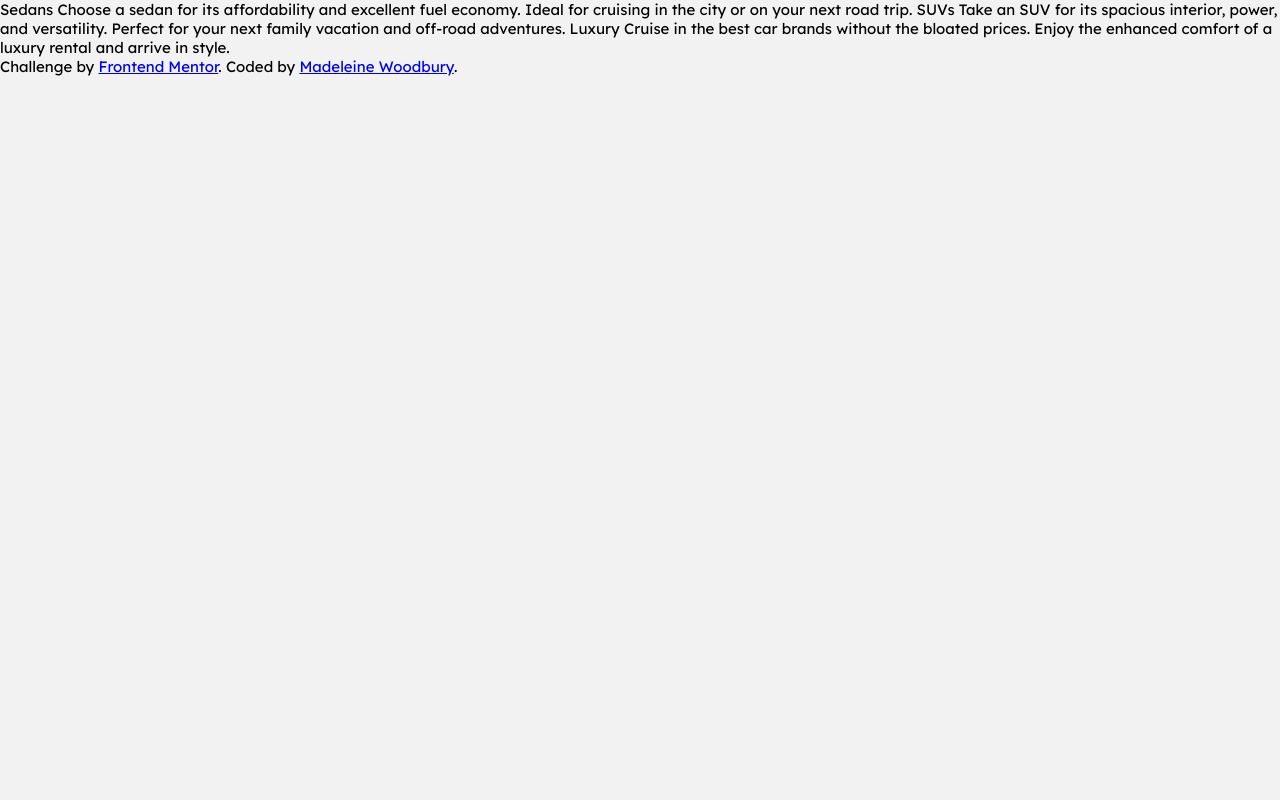
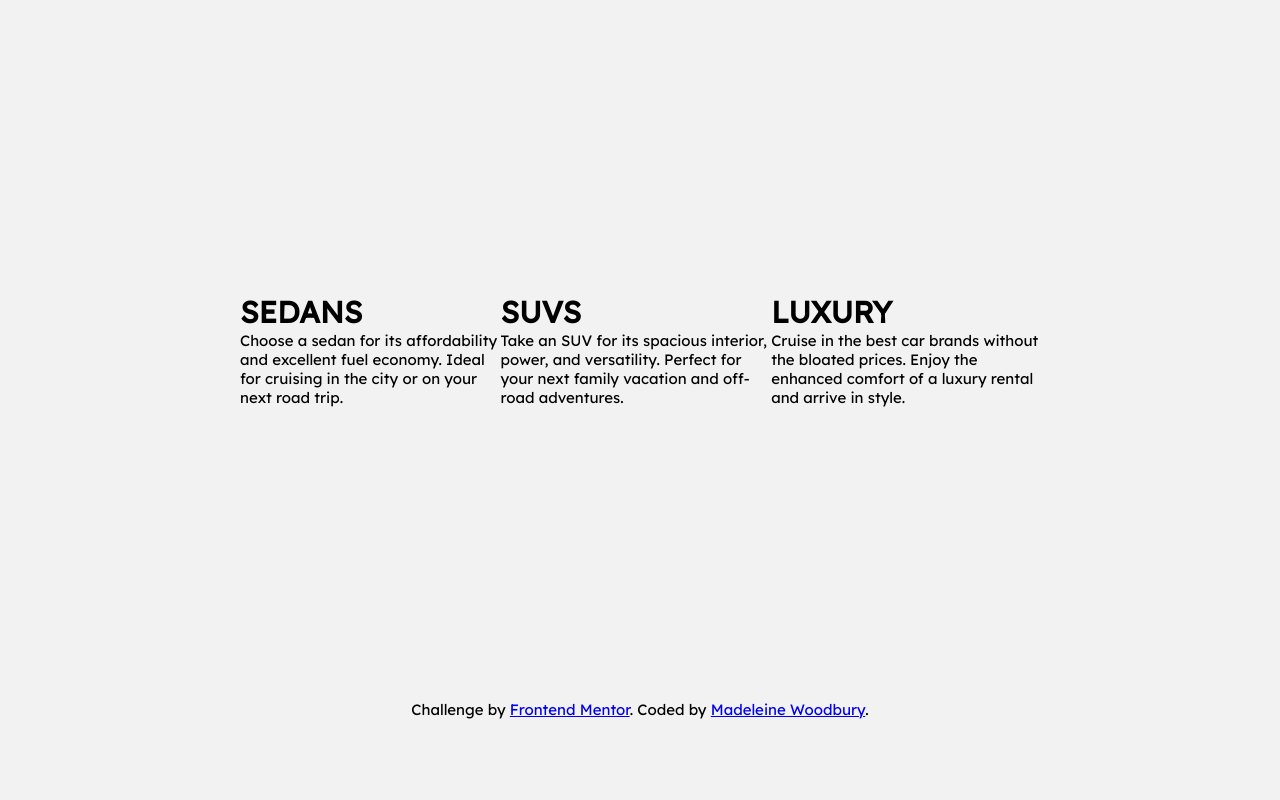
Before and after one commit to madeleinewoodbury/3-column-card-component, a plain HTML site: page index.html in a window 1280 px wide. Drawn offline with Linux system fonts and the light colour scheme.

Commit message:
inital markup

```diff
--- a/index.html
+++ b/index.html
@@ -13,18 +13,37 @@
     <title>3-column preview card component</title>
   </head>
   <body>
-    Sedans Choose a sedan for its affordability and excellent fuel economy.
-    Ideal for cruising in the city or on your next road trip. SUVs Take an SUV
-    for its spacious interior, power, and versatility. Perfect for your next
-    family vacation and off-road adventures. Luxury Cruise in the best car
-    brands without the bloated prices. Enjoy the enhanced comfort of a luxury
-    rental and arrive in style.
+    <main>
+      <div class="container">
+        <div class="card">
+          <h1>SEDANS</h1>
+          <p>
+            Choose a sedan for its affordability and excellent fuel economy.
+            Ideal for cruising in the city or on your next road trip.
+          </p>
+        </div>
+        <div class="card">
+          <h1>SUVS</h1>
+          <p>
+            Take an SUV for its spacious interior, power, and versatility.
+            Perfect for your next family vacation and off-road adventures.
+          </p>
+        </div>
+        <div class="card">
+          <h1>LUXURY</h1>
+          <p>
+            Cruise in the best car brands without the bloated prices. Enjoy the
+            enhanced comfort of a luxury rental and arrive in style.
+          </p>
+        </div>
+      </div>
+    </main>
 
-    <div class="attribution">
+    <footer class="attribution">
       Challenge by
       <a href="https://www.frontendmentor.io?ref=challenge" target="_blank"
         >Frontend Mentor</a
       >. Coded by <a href="#">Madeleine Woodbury</a>.
-    </div>
+    </footer>
   </body>
 </html>
--- a/styles.css
+++ b/styles.css
@@ -11,4 +11,25 @@ body {
   font-family: "Lexend Deca", sans-serif;
   font-size: 15px;
   font-weight: 400;
+  width: 100vw;
+  height: 100vh;
 }
+
+main {
+  width: 100%;
+  height: calc(100vh - 100px);
+  display: flex;
+  justify-content: center;
+  align-items: center;
+}
+
+.container {
+  width: 800px;
+  display: flex;
+}
+
+footer {
+  width: 100%;
+  height: 100px;
+  text-align: center;
+}
```
